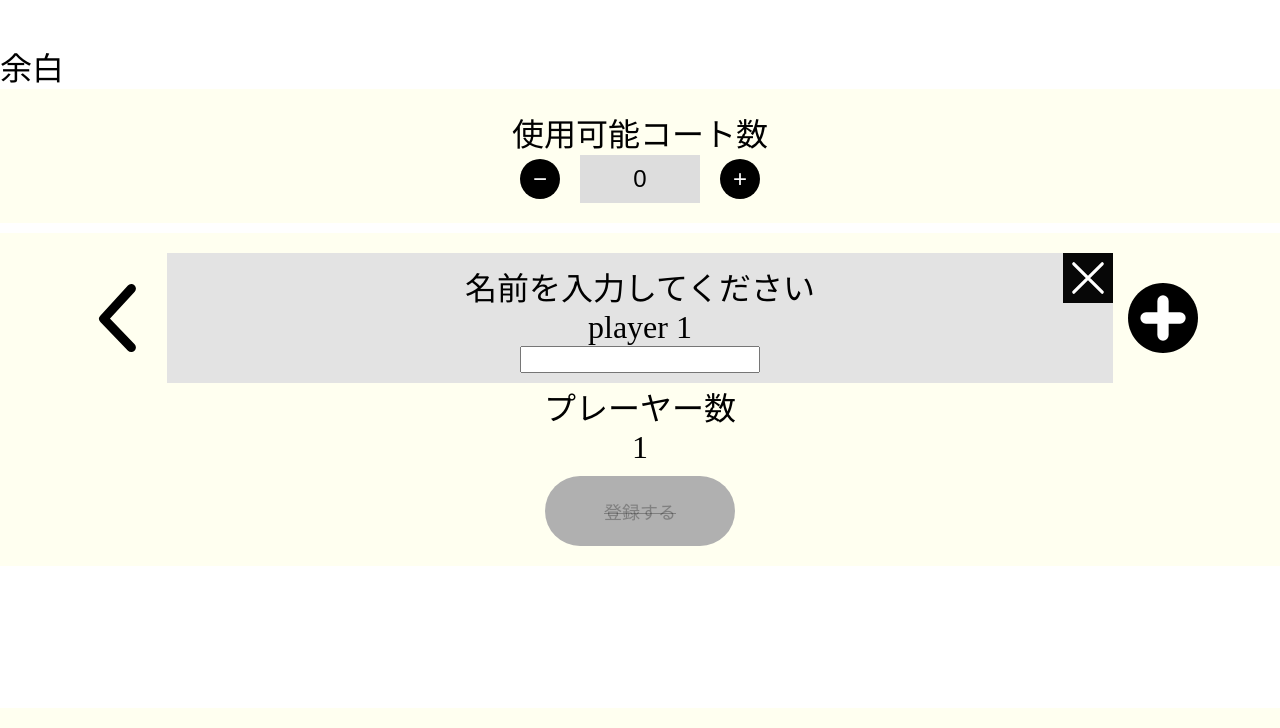
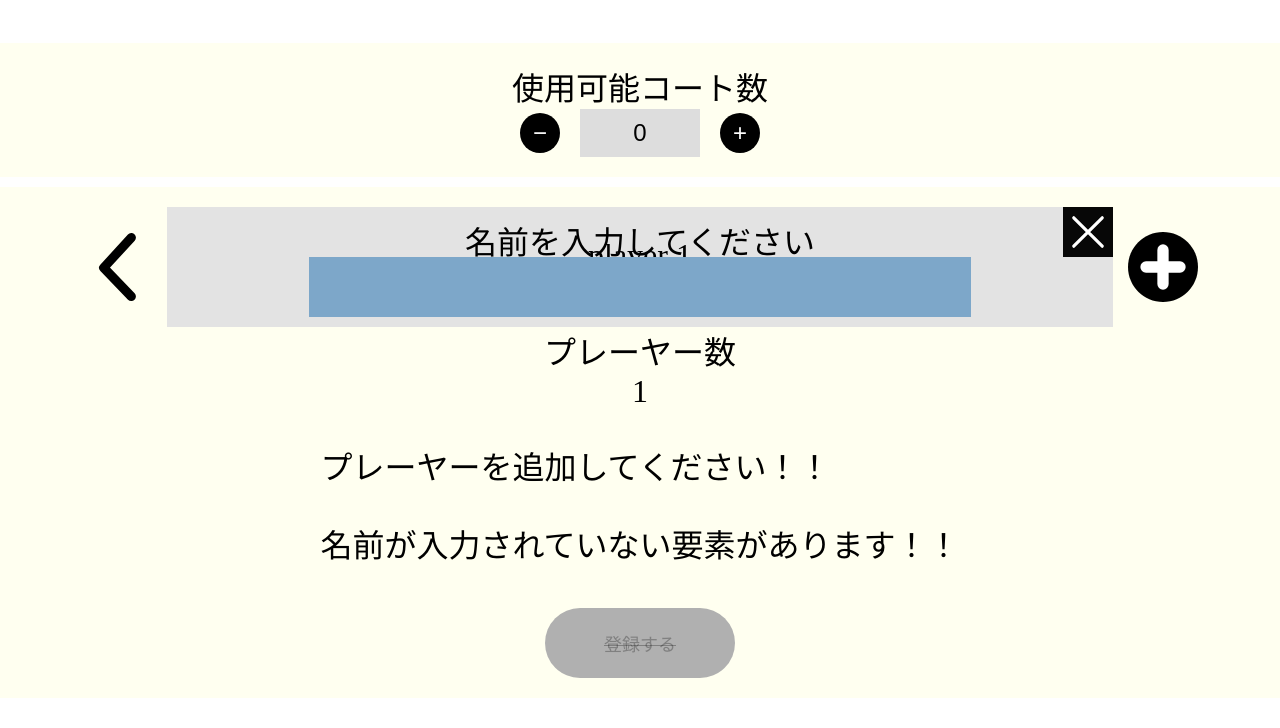
Before and after one commit to eva27182/makeGroups, a Flask app: page /newVersion in a window 1280 px wide. Shown: the part 92-820 px from the top of the page. Run offline with Flask 3, Linux system fonts and the light colour scheme.

Commit message:
結果出力まで完了

```diff
--- a/static/css/newVersion.css
+++ b/static/css/newVersion.css
@@ -251,11 +251,29 @@ p.displayText{
 
 .layer-1 {
     width: 90%;
+    height: 15vh;
     display: flex;
     flex-direction: row;
     gap: 15px;
 }
-
+.show-message{
+    height: 20%;
+}
+.show-player-num{
+    height: 20%;
+}
+.input-name-area{
+    height: 60%;
+    width: 70%;
+}
+.input-name-area input{
+    all: unset;
+    box-sizing: border-box;
+    width: 100%;
+    background-color: #7DA7C9;
+    text-align: center;
+    font-size:40px;
+}
 
 
 #show-behind {
@@ -302,6 +320,11 @@ p.displayText{
     gap: 10px;
     scroll-snap-type: x mandatory;
     -webkit-overflow-scrolling: touch;
+    -ms-overflow-style: none;  /* IE, Edge */
+    scrollbar-width: none;      /* Firefox */
+}
+#name-card-container::-webkit-scrollbar {
+    display: none;  /* Chrome, Safari, Edge */
 }
 
 #add-player {
@@ -314,6 +337,18 @@ p.displayText{
     border: none;
     cursor: pointer;
     background-color: #00000000;
+}
+#scrollToLeft {
+    height: 70px;
+    width: 70px;
+    background-image: url("../img/showBehind.svg");
+    background-size: contain;
+    background-repeat: no-repeat;
+    background-position: center;
+    border: none;
+    cursor: pointer;
+    background-color: #00000000;
+    transform: scaleX(-1);
 }
 
 html, body {
--- a/static/js/newVersion.js
+++ b/static/js/newVersion.js
@@ -1,5 +1,7 @@
 // ページが読み込まれたときに状態を復元
 window.addEventListener('load', loadFormState);
+window.addEventListener('load', activateSubmitButton);
+window.addEventListener('load', renewNameCardInfo);
 
 // フォームが変更されたときに状態を保存
 document.querySelector("form").addEventListener('input', saveFormState);
@@ -35,12 +37,12 @@ function loadFormState() {
 
 
 //ユーザの操作を判断
-const interactionEvents = ["click", "scroll", "mousemove", "keydown", "touchstart", "load"];
+const interactionEvents = ["click", "scroll", "mousemove", "keydown", "touchstart"];
 interactionEvents.forEach(event => {
+    document.addEventListener(event, saveFormState);
+    document.addEventListener(event, countUpPlayerNum);
     document.addEventListener(event, activateSubmitButton);
-    document.addEventListener(event, countUpPlayerNum);
-    document.addEventListener(event, saveFormState);
-
+    document.addEventListener(event, renewNameCardInfo);
 });
 
 
@@ -132,20 +134,60 @@ function addNameArea() {
     scrollToRight();
 }
 
+const needMorePlayer = document.querySelector("#needMorePlayer");
+const needFillBlanc = document.querySelector("#needFillBlanc");
+const duplication = document.querySelector("#duplication");
 function activateSubmitButton() {
     let courtNum = document.querySelector("#counter");
     courtNum = Number(courtNum.value);
     let playerNum = document.querySelectorAll(".name-area").length;
+    let btn = document.querySelector("#register-button");
+    let name = document.querySelectorAll(".input-name-area>input");
+    let playerFlag = 0;
+    let chohuku = new Set();
+    let chohukuFlag = 0;
+    let checkFlag = 0
+    name.forEach(elem => {
+        if (elem.value == "") {
+            playerFlag += 1;
+        }
+        // 重複チェック
+        if (chohuku.has(elem.value)) {
+            chohukuFlag += 1;
+        } else {
+            chohuku.add(elem.value);
+        }
+    });
     //コート数 * 4 <= 参加者数
-    if (courtNum > 0 && courtNum * 4 <= playerNum) {
-        let btn = document.querySelector("#register-button");
+    if (courtNum <= 0 || courtNum * 4 > playerNum) {
+        btn.setAttribute("disabled", "true");
+        btn.setAttribute("class", "deactive");
+        needMorePlayer.hidden = false;
+        checkFlag += 1;
+        console.log("人数");
+    }
+    //player名が未入力の場合
+    if (playerFlag > 0) {
+        btn.setAttribute("disabled", "true");
+        btn.setAttribute("class", "deactive");
+        needFillBlanc.hidden = false;
+        checkFlag += 1;
+        console.log("未入力");
+    }
+    //重複が含まれる場合
+    if (chohukuFlag > 0) {
+        btn.setAttribute("disabled", "true");
+        btn.setAttribute("class", "deactive");
+        duplication.hidden = false;
+        checkFlag += 1;
+        console.log("重複");
+    }
+    if(checkFlag == 0) {
         btn.removeAttribute("disabled");
         btn.setAttribute("class", "active");
-    }
-    else {
-        let btn = document.querySelector("#register-button");
-        btn.setAttribute("disabled", "true");
-        btn.setAttribute("class", "deactive");
+        needMorePlayer.hidden = true;
+        needFillBlanc.hidden = true;
+        duplication.hidden = true;
     }
 }
 
@@ -222,9 +264,127 @@ function deletePlayer(btn) {
     parent.remove();
     //player番号振り直し
     let players = document.querySelectorAll("#name-card-container>div>.show-player-num");
-    console.log(players);
     for (let i = 0; i < players.length; i++) {
         players[i].textContent = `Player ${i + 1}`
     }
     saveFormState();
 }
+
+//表示されている#name-card-containerを取得
+// →追加ボタンか左ボタンか入れ替え
+let container = document.getElementById("name-card-container");
+let nameCard = ""
+const addButton = document.querySelector("#add-player");
+const scrollToLeftButton = document.querySelector("#scrollToLeft");
+let width = ""
+container.addEventListener("scroll", () => {
+    if (container.scrollLeft > 0) {
+        if (width * (nameCard.length - 1) < container.scrollLeft) {
+            addButton.hidden = false;
+            scrollToLeftButton.hidden = true;
+        }
+        else {
+            addButton.hidden = true
+            scrollToLeftButton.hidden = false;
+        }
+    }
+});
+function renewNameCardInfo() {
+    nameCard = document.querySelectorAll(".name-area");
+    width = nameCard[0].offsetWidth;
+}
+
+function create_show_table(data) {
+    let tableNum = data.length;
+    const container = document.querySelector("#result");
+    function new_table(data, n, m) {
+        console.log("テーブル作成");
+        let table = document.createElement('table');
+        let thead = document.createElement("thead");
+        let tbody = document.createElement('tbody');
+        // Create header row
+        const headerRow = document.createElement('tr');
+        let courtHeader = document.createElement("td");
+        courtHeader.textContent = `コート番号`;
+        headerRow.appendChild(courtHeader);
+        for (let j = 1; j < m + 1; j++) {
+            const th = document.createElement('th');
+            th.textContent = `メンバー ${j}`;
+            headerRow.appendChild(th);
+        }
+        thead.appendChild(headerRow);
+        // プレイヤー追加
+        for (let i = 1; i < n + 1; i++) {
+            const row = document.createElement('tr');
+            let courtCell = document.createElement("td");
+            courtCell.textContent = `コート${i}`
+            row.appendChild(courtCell)
+            console.log(`${i}行目 ${data[0][i-1]}`)
+            for (let j = 1; j < m + 1; j++) {
+                const cell = document.createElement('td');
+                cell.textContent = `${data[0][i - 1][j - 1]}`;
+                row.appendChild(cell);
+            }
+            tbody.appendChild(row);
+        }
+        // Append thead and tbody to the table
+        table.appendChild(thead);
+        table.appendChild(tbody);
+
+        // Add table to the container
+        container.appendChild(table);
+
+        //休憩の人をpタグで追加
+        let kyukeiP = document.createElement("p");
+        kyukeiP.setAttribute("class", "kyukei");
+        kyukeiP.textContent = data[1].join(", ") + " さんは休憩です";
+        container.appendChild(kyukeiP);
+    }
+    for (let i = 0; i < tableNum; i++) {
+        console.log(`new_table(data,${data[i][0].length},${data[i][0][0].length})`)
+        new_table(data[i],data[i][0].length, data[i][0][0].length);
+    }
+}
+function showGroups(data) {
+    data = data.data
+    console.log("data in showGroups", data);
+    /*テキスト形式ではなくテーブルで表示することにしたから一旦コメントアウト
+    let showResultArea = document.querySelector("#result");
+    for (let i = 0; i < data.length; i++) {
+        //グループ分けの結果を表示するためのdiv
+        //周別div>グループ別div&休む人
+        let resultRow = document.createElement("div");
+        resultRow.setAttribute("class", "resultRow");
+        resultRow.textContent = `${i + 1}周目`;
+        console.log(`${i + 1}周目`);
+        for (let j = 0; j < data[i][0].length; j++) {
+            let groupRow = document.createElement("div");
+            groupRow.setAttribute("class", "groupRow");
+            groupRow.textContent = `コート${j + 1}`;
+            let p = document.createElement("p");
+            p.textContent = data[i][0][j].join(", ")
+            groupRow.appendChild(p);
+            console.log(`コート${j + 1}`);
+            console.log(data[i][0][j]);
+            resultRow.appendChild(groupRow);
+        }
+        console.log(`休む人： ${data[i][1]}`);
+        let kyukei = document.createElement("div");
+        kyukei.textContent = `${data[i][1]} さんは休憩です`;
+        resultRow.appendChild(kyukei);
+        showResultArea.appendChild(resultRow);
+
+        console.log("_____________")
+    }
+    */
+    create_show_table(data);
+}
+function resetResult() {
+    let result = document.querySelector("#result");
+    console.log(result);
+    let children = result.querySelectorAll("*");
+    console.log(children)
+    children.forEach(elem => {
+        elem.remove();
+    })
+}
--- a/templates/newVersion.html
+++ b/templates/newVersion.html
@@ -12,11 +12,7 @@
     <header>
         <h1>バドミントングループ分け</h1>
     </header>
-    <div id="yohaku">
-        余白
-    </div>
     <form>
-
         <div class="container">
             <p class="displayText">使用可能コート数</p>
             <div class="counter-box">
@@ -44,6 +40,7 @@
 
                 <div id="add-next">
                     <button id="add-player" onclick="addNameArea()" type="button"></button>
+                    <button id="scrollToLeft" type="button" hidden></button>
                 </div>
             </div>
 
@@ -54,10 +51,18 @@
                 </div>
             </div>
             <div class="layer-3">
+                <div id="errorMessage">
+                    <p id="needMorePlayer" hidden>プレーヤーを追加してください！！</p>
+                    <p id="needFillBlanc" hidden>名前が入力されていない要素があります！！</p>
+                    <p id="duplication" hidden>名前が重複しています！！</p>
+                </div>
+            </div>
+            <div class="layer-4">
                 <button id="register-button" disabled="true" type="button" class="deactive" onclick="submitData()">登録する</button>
             </div>
         </div>
     </form>
+    <div id="result"></div>
     <script src="{{ url_for('static', filename='js/newVersion.js') }}"></script>
 </body>
 
```
